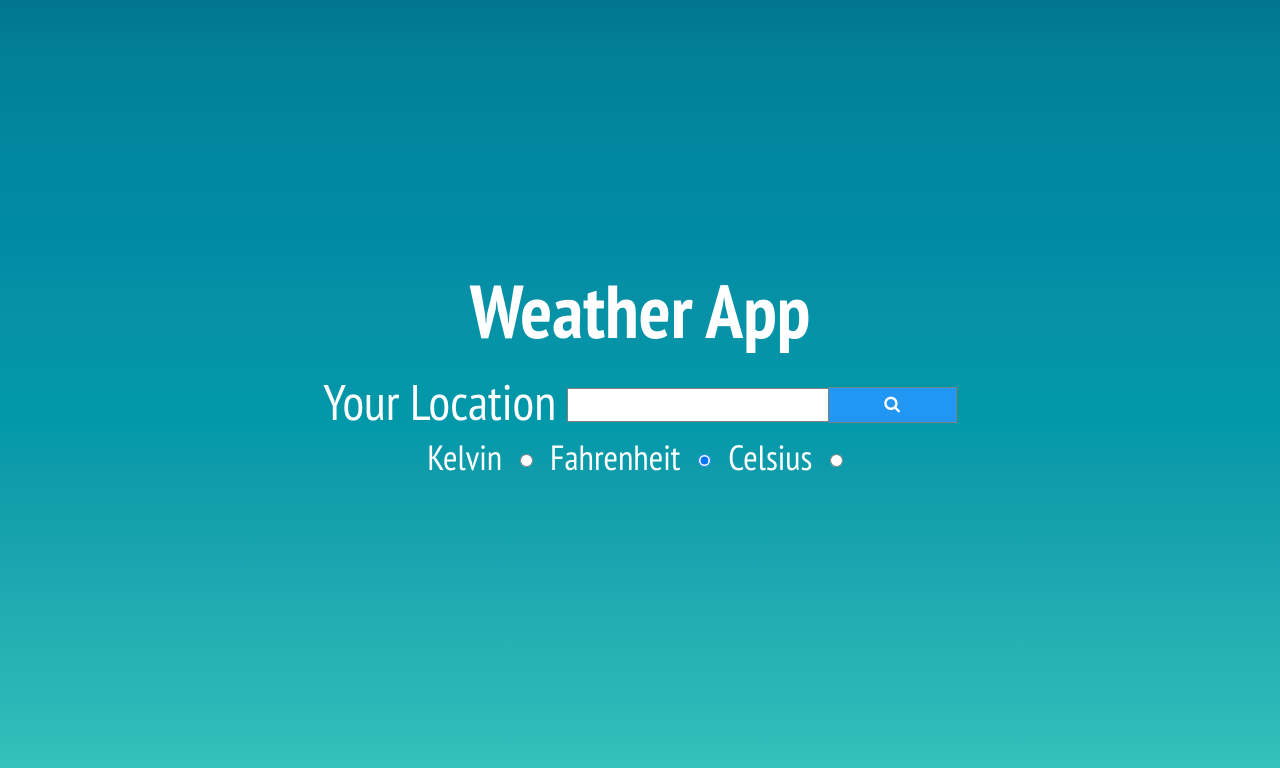
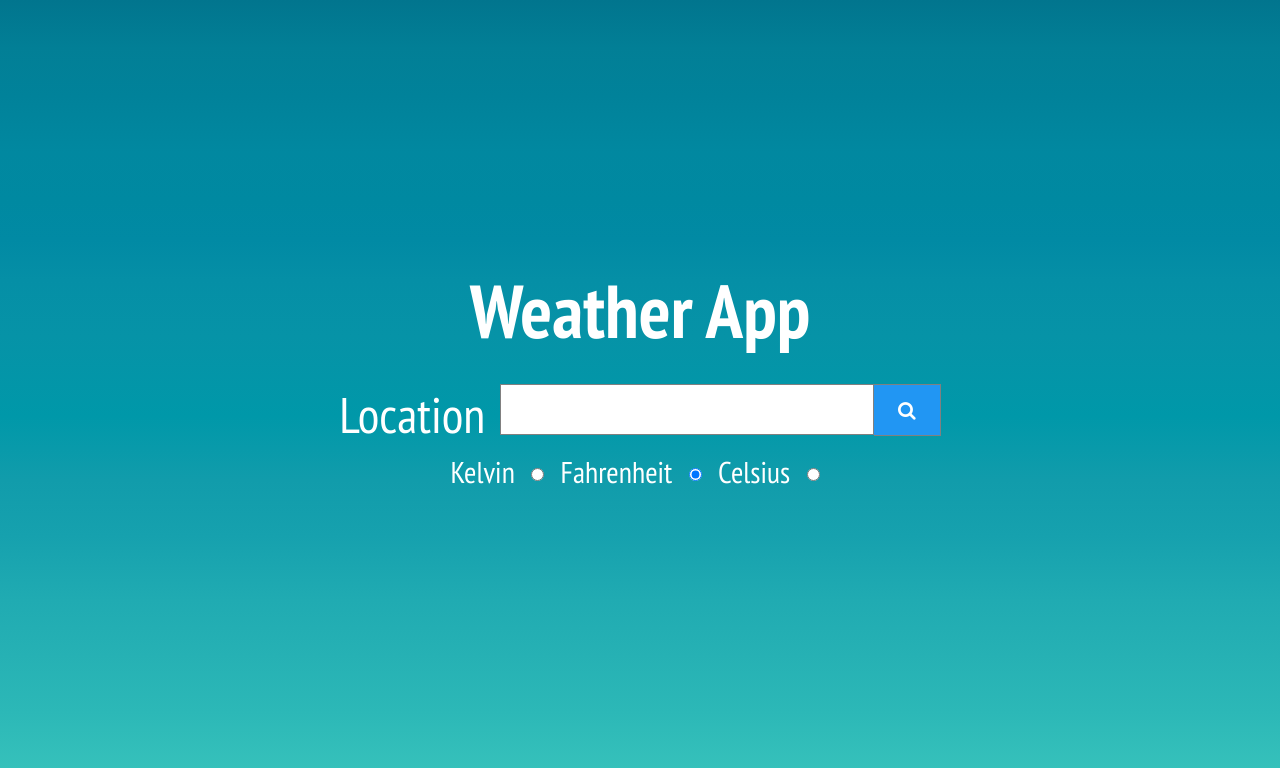
Before and after one commit to doriguzman/weather-app, a React (Create React App) app: page / in a window 1280 px wide. Shown: the top 768 px of the page. Built offline with nearby package versions, Linux system fonts and the light colour scheme.

Commit message:
CSS: top-bar-on submit

```diff
--- a/src/App.css
+++ b/src/App.css
@@ -1,20 +1,40 @@
-html{
-  min-height:100%;
+html {
+  min-height: 100%;
   position: relative;
 }
 
-body{
-  background: linear-gradient(to bottom, #01758e 0%,#027f96 6%,#01829a 12%,#0188a0 19%,#0089a1 25%,#018aa4 30%,#058fa6 35%,#0693a7 42%,#0098a9 52%,#119cab 60%,#16a1ae 67%,#20abb2 75%,#26b1b4 82%,#2cb8b7 89%,#3bc6bd 100%);
-  font-family: 'PT Sans Narrow', sans-serif;
-  color:white
+body {
+  background: linear-gradient(
+    to bottom,
+    #01758e 0%,
+    #027f96 6%,
+    #01829a 12%,
+    #0188a0 19%,
+    #0089a1 25%,
+    #018aa4 30%,
+    #058fa6 35%,
+    #0693a7 42%,
+    #0098a9 52%,
+    #119cab 60%,
+    #16a1ae 67%,
+    #20abb2 75%,
+    #26b1b4 82%,
+    #2cb8b7 89%,
+    #3bc6bd 100%
+  );
+  font-family: "PT Sans Narrow", sans-serif;
+  color: white;
 }
 
-.submit-center{
+.title-center {
+  margin-bottom: -40px;
+}
+.submit-center {
   /* font-family: 'PT Sans Narrow', sans-serif; */
-  text-align:center;
-  width:100%;
-  height:50%;
-  color:white;
+  text-align: center;
+  width: 100%;
+  height: 50%;
+  color: white;
   position: absolute;
   margin: auto;
   top: 0;
@@ -24,47 +44,96 @@ body{
   font-size: 50px;
 }
 
-.app-title{
-  margin-bottom:10px;
+.location-center {
+  display: inline-flex;
+  width: 47%;
 }
 
 .text-input-center {
-  width:20%;
-  height:30px;
+  width: 100%;
+  height: 30px;
   vertical-align: middle;
-  margin-bottom: 5px;
+  margin-top: 2px;
+  margin-left: 15px;
   border: 1px solid grey;
-
+  font-family: "PT Sans Narrow", sans-serif;
+  font-size: 35px;
+  padding: 14px 0 5px 8px;
+  letter-spacing: 1px;
 }
 
-button{
-
-  width: 10%;
-  padding: 7px;
-  background: #2196F3;
+button {
+  width: 15%;
+  height: 52px;
+  margin-top: 2px;
+  padding: 15px;
+  background: #2196f3;
   color: white;
-  font-size: 17px;
+  font-size: 19px;
   border: 1px solid grey;
   border-left: none;
   cursor: pointer;
   vertical-align: middle;
-  margin-bottom: 5px;
 }
 
-button:hover{
-  background:#0b7dda
+button:hover {
+  background: #0b7dda;
 }
 
-/* label{
-  margin:15px;
-} */
+.metric-center {
+  text-align: center;
+  font-size: 30px;
+  margin-top: 5px;
+}
+.radio {
+  vertical-align: middle;
+  margin: 0 10px 0 10px;
+  margin-bottom: 2px;
+}
 
-.metric{
-  text-align:center;
-  font-size:35px;
+/* when header is at the top */
+
+.submit-top {
+  font-size: 25px;
+  width: 100%;
+  /* margin-right: 80px; */
+  display: inline-flex;
+  /* margin-top:10px; */
+  padding: 0px;
+  align-items: baseline;
+  justify-content: space-between;
 }
-.radio-input-center{
-  vertical-align:middle;
-  margin:0 10px 0 10px;
-  margin-bottom:2px;
+
+.title-top {
+  margin-left: 20px;
 }
+.location-top {
+  display: inline-flex;
+  width: 30%;
+  font-size: 28px;
+  margin-bottom:5px;
+}
+
+.text-input-top {
+  margin-left: 10px;
+  width: 400px;
+  height: 10px;
+  border: 1px solid grey;
+  font-family: "PT Sans Narrow", sans-serif;
+  font-size: 23px;
+  margin-top: -2px;
+  padding: 14px 0 7px 8px;
+  letter-spacing: 1px;
+}
+
+.button-top{
+  margin-top:-2px;
+  height:33px;
+  padding: 0px;
+}
+
+.metric-top {
+  margin-right: 1.5%;
+  font-size: 22px;
+  margin-left: -1%;
+}
--- a/src/App.js
+++ b/src/App.js
@@ -49,35 +49,37 @@ class App extends React.Component {
     const { input, city, current, metric, submitted, unitFormat } = this.state;
     return (
       <div className="App">
-        <div className={this.state.submitted ? "submit-top" : "submit-center"}>
-          <h2 className="app-title"> Weather App</h2>
-          <div className="location">
-            Your Location{" "}
+        <div className={submitted ? "submit-top" : "submit-center"}>
+          {/* submit-center */}
+          <div className={submitted ? "title-top" : "title-center"}>
+            {" "}
+            <h2> Weather App</h2>{" "}
+          </div>
+          <div className={submitted ? "location-top" : "location-center"}>
+            Location{" "}
             <input
-              className={
-                this.state.submitted ? "text-input-top" : "text-input-center"
-              }
+              className={submitted ? "text-input-top" : "text-input-center"}
               type="text"
               name="input"
               value={input}
               onChange={this.handleInput}
             />
-            <button type="submit" onClick={this.handleSubmit}>
+            <button
+              type="submit"
+              className={submitted ? "button-top" : ""}
+              onClick={this.handleSubmit}
+            >
               <i class="fa fa-search" />
             </button>
           </div>
-          <div className="metric">
+          <div className={submitted ? "metric-top" : "metric-center"}>
             {/* <label>Metric:</label> */}
             {this.radioOptions.map(value => (
               <span>
                 {" "}
                 {value}{" "}
                 <input
-                  className={
-                    this.state.submitted
-                      ? "radio-input-top"
-                      : "radio-input-center"
-                  }
+                  className="radio"
                   type="radio"
                   name="metric"
                   value={value}
```
